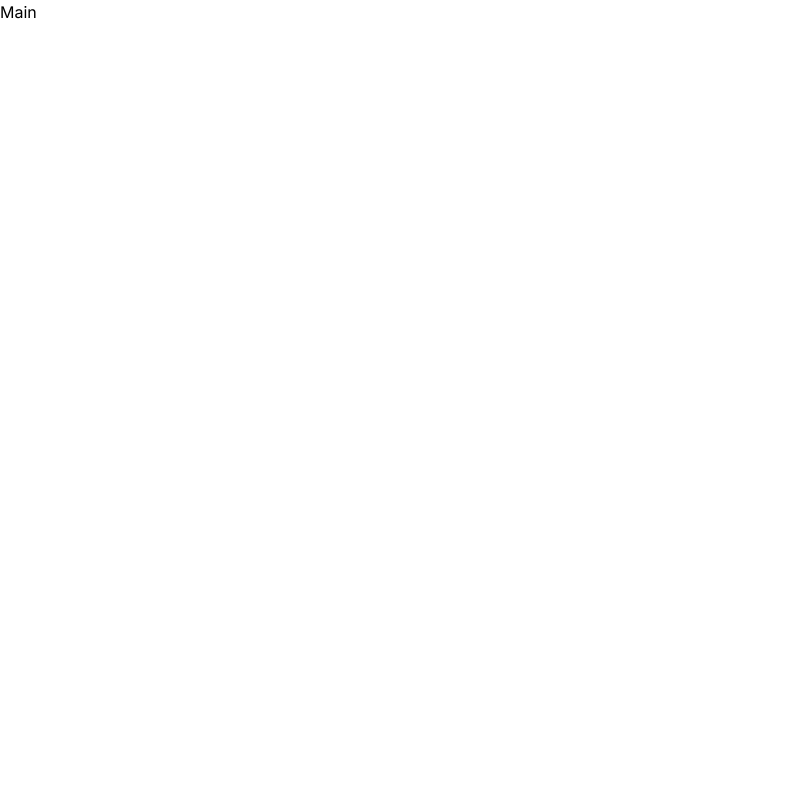
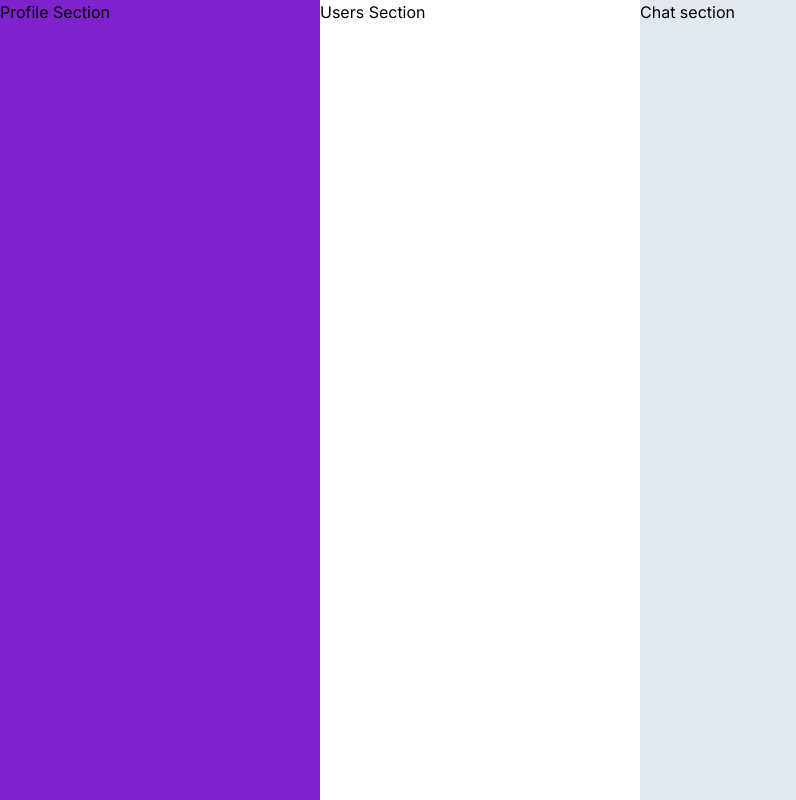
Before and after one commit to Collins-Ondeyo/chatsy, a Next.js app: page / in a window 1280 px wide. Shown: the whole page, without its empty margins (0-796 px from the left). Built offline with nearby package versions, Linux system fonts and the light colour scheme.

Commit message:
create main sections

```diff
--- /dev/null
+++ b/src/Sections/ChatSection/ChatSection.tsx
@@ -0,0 +1,7 @@
+function ChatSection({className}:{
+    className: string;
+}){
+    return <div className={className}>Chat section</div>
+}
+
+export default ChatSection;
--- /dev/null
+++ b/src/Sections/ProfileSection/ProfileSection.tsx
@@ -0,0 +1,7 @@
+function ProfileSection({className}:{
+    className:string
+}){
+    return <div className={className}>Profile Section</div>
+}
+
+export default ProfileSection;
--- /dev/null
+++ b/src/Sections/UsersSection/UsersSection.tsx
@@ -0,0 +1,7 @@
+function UsersSection({className}:{
+    className:string
+}){
+    return <div className={className}>Users Section</div>
+}
+
+export default UsersSection;
--- a/src/app/layout.tsx
+++ b/src/app/layout.tsx
@@ -16,7 +16,9 @@ export default function RootLayout({
 }>) {
   return (
     <html lang="en">
-      <body className={inter.className}>{children}</body>
+      <body className={inter.className}>
+        {children}
+      </body>
     </html>
   );
 }
--- a/src/app/page.tsx
+++ b/src/app/page.tsx
@@ -1,7 +1,15 @@
-export default function Home() {
+import ChatSection from "@/Sections/ChatSection/ChatSection";
+import ProfileSection from "@/Sections/ProfileSection/ProfileSection";
+import UsersSection from "@/Sections/UsersSection/UsersSection";
+
+export default function Home({className}:{
+  className:string
+}) {
   return (
-    <div>
-      Main
+    <div className="h-[100vh] bg-slate-200 flex flex-row">
+      <ProfileSection className="w-1/4 bg-purple-700"/>
+      <UsersSection className="w-1/4 bg-white"/>
+      <ChatSection className="w-2/4"/>
     </div>
   );
 }
--- a/tailwind.config.ts
+++ b/tailwind.config.ts
@@ -4,6 +4,7 @@ const config: Config = {
   content: [
     "./src/pages/**/*.{js,ts,jsx,tsx,mdx}",
     "./src/components/**/*.{js,ts,jsx,tsx,mdx}",
+    "./src/Sections/**/*.{js,ts,jsx,tsx,mdx}",
     "./src/app/**/*.{js,ts,jsx,tsx,mdx}",
   ],
   theme: {
```
Also changed, not shown: package.json (+5 -4 lines), 1 other file (tests, documents, lock files or other folders).
